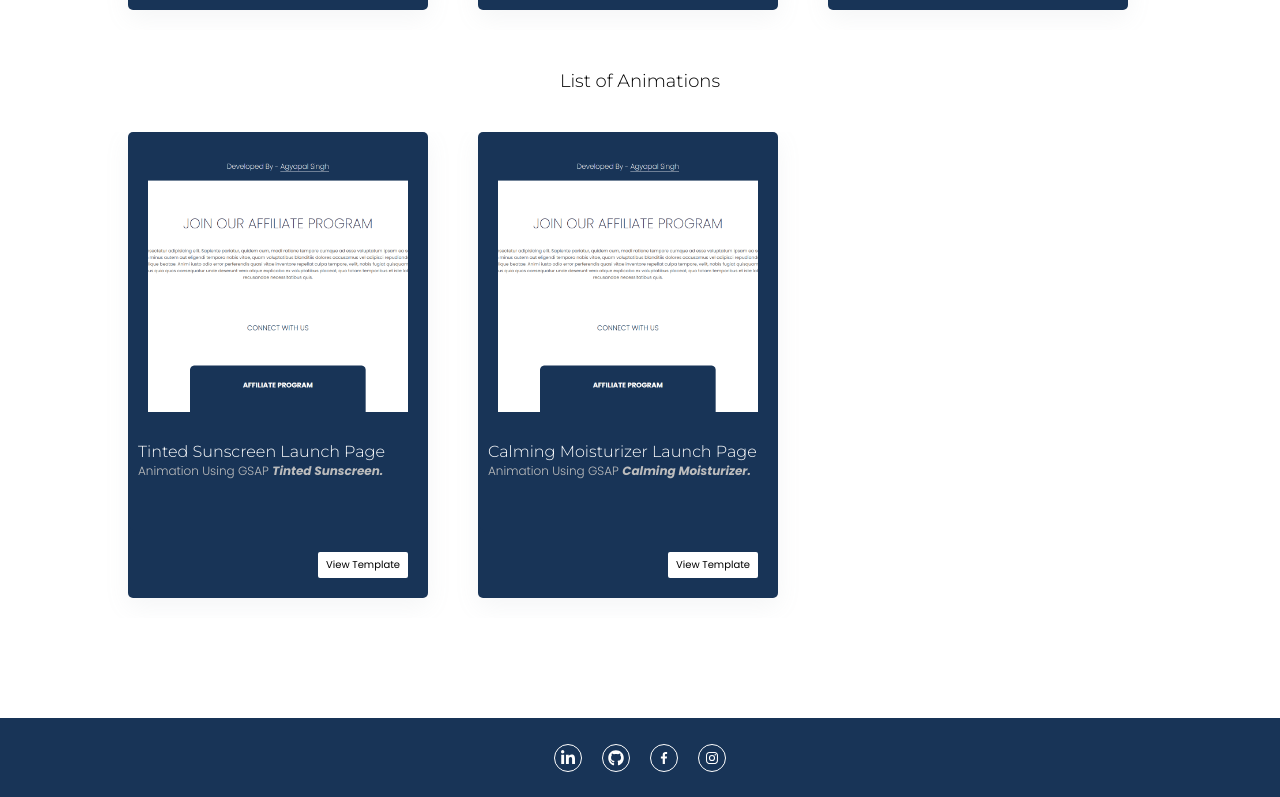
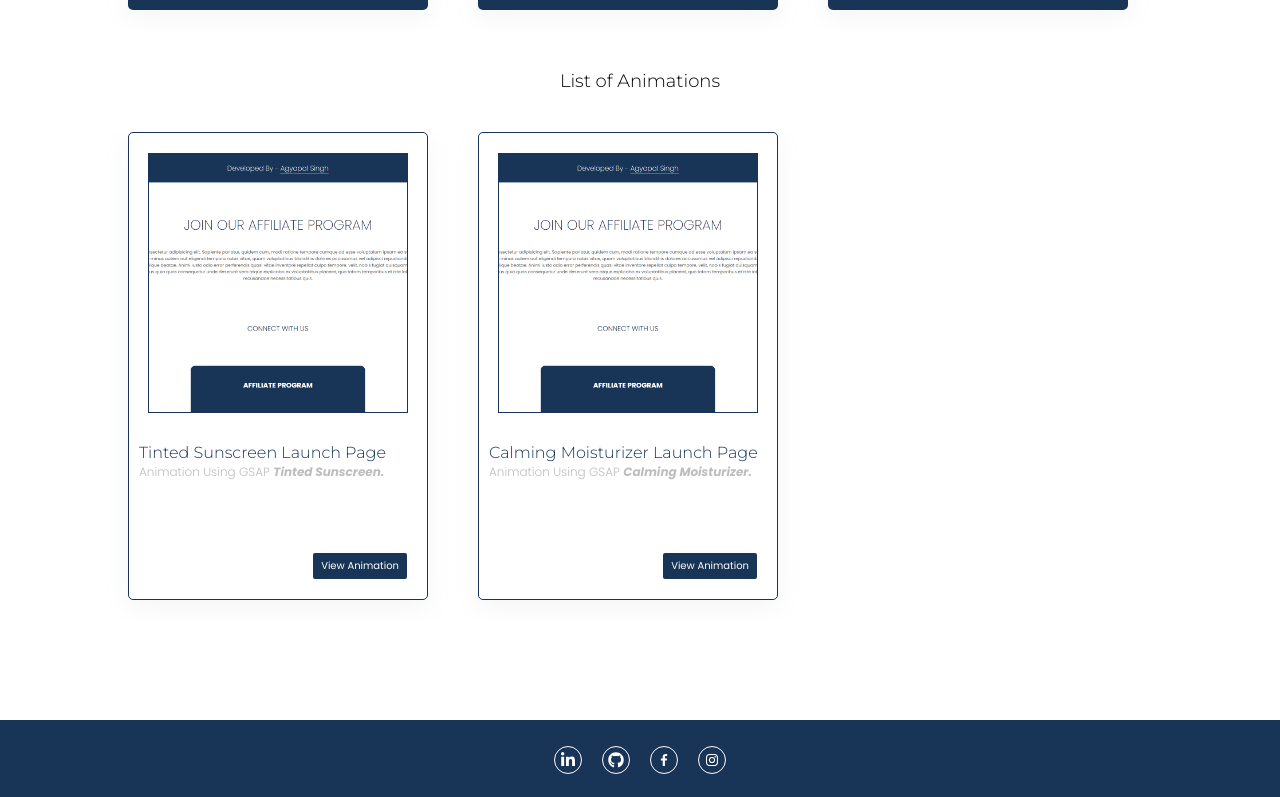
Before and after one commit to AgyapalSingh/React-Templates-Projects, a React (Vite) app: page / in a window 1280 px wide. Shown: the part 688-1485 px from the top of the page. Built offline with nearby package versions, Linux system fonts and the light colour scheme.

Commit message:
Card CSS Updated

```diff
--- a/src/Components/HomePage.jsx
+++ b/src/Components/HomePage.jsx
@@ -40,19 +40,19 @@ const HomePage = () => {
       </section>
 
 
-      <h1 className="ag-template-title">List of Animations</h1>
+      <h1 className="ag-animation-title">List of Animations</h1>
 
 
-      <section className="ag-template-section">
-        <div className="ag-template-card-container">
+      <section className="ag-animation-section">
+        <div className="ag-animation-card-container">
           {animationData.map((item, index) => (
-            <div className="ag-template-card" key={index}>
-              <div className="ag-template-card-image">
+            <div className="ag-animation-card" key={index}>
+              <div className="ag-animation-card-image">
                 {item.img && <img src={item.img} alt={item.title} />}
               </div>
 
-              <div className="ag-template-card-content">
-                <div className="ag-template-card-info">
+              <div className="ag-animation-card-content">
+                <div className="ag-animation-card-info">
                   <h1>{item.title}</h1>
                   <span>
                   {item["description"]}
@@ -64,9 +64,9 @@ const HomePage = () => {
                 </div>
               </div>
 
-              <div className="ag-template-card-btn">
+              <div className="ag-animation-card-btn">
                 <Link to={`/${item.linkTo}`}>
-                  <p>View Template</p>
+                  <p>View Animation</p>
                 </Link>
               </div>
             </div>
--- a/src/index.css
+++ b/src/index.css
@@ -284,3 +284,135 @@ footer {
   border-radius: 2px;
   font-family: var(--theme-font-fam-secondary);
 }
+
+
+
+
+
+
+
+
+
+
+
+
+
+
+.ag-animation-container {
+  display: flex;
+  flex-direction: column;
+  justify-content: center;
+  align-items: center;
+  margin-top: 130px;
+  margin-bottom: 100px;
+}
+
+.ag-animation-title {
+  font-size: 18px;
+  font-weight: 300;
+  font-family: var(--theme-font-fam-primary);
+  margin: 40px 0px;
+}
+
+.ag-animation-section {
+  width: 100%;
+  display: flex;
+  flex-direction: column;
+  justify-content: center;
+  align-items: center;
+}
+
+.ag-animation-card-container {
+  display: flex;
+  flex-wrap: wrap;
+  gap: 50px;
+}
+
+@media screen and (max-width: 1280px) {
+  .ag-animation-section {
+    justify-content: flex-start;
+    align-items: start;
+    padding: 0% 10%;
+    overflow-x: auto;
+    scroll-behavior: smooth;
+  }
+
+  .ag-animation-card-container {
+    display: flex;
+    flex-direction: row;
+    flex-wrap: nowrap;
+  }
+}
+
+.ag-animation-card {
+  display: flex;
+  flex-direction: column;
+  align-items: center;
+  width: 300px;
+  box-shadow: rgba(149, 157, 165, 0.1) 0px 8px 24px;
+  margin-bottom: 20px;
+  overflow: hidden;
+  border-radius: 5px;
+
+  background-color: var(--theme-color-primary);
+  border: 1px solid var(--theme-color-teritary);
+}
+
+.ag-animation-card-image {
+  height: 300px;
+  padding: 20px;
+  width: 300px;
+}
+
+.ag-animation-card-image img {
+  height: 260px;
+  width: 260px;
+  object-fit: cover;
+  border: 1px solid var(--theme-color-teritary);
+}
+
+.ag-animation-card-content {
+  display: flex;
+  color: var(--theme-color-teritary);
+  border-radius: 0px 0px 10px 10px;
+  padding: 10px;
+  height: 100px;
+  width: 100%;
+}
+
+.ag-animation-card-info {
+  width: 100%;
+}
+
+.ag-animation-card-info h1 {
+  font-size: 16px;
+  font-weight: 300;
+  font-family: var(--theme-font-fam-primary);
+  color: var(--theme-color-teritary);
+}
+
+.ag-animation-card-info span {
+  font-size: 12px;
+  font-weight: 300;
+  font-family: var(--theme-font-fam-secondary);
+  color: var(--theme-color-hover);
+}
+
+.ag-animation-card-btn {
+  width: 100%;
+  display: flex;
+  justify-content: flex-end;
+  padding: 20px 20px;
+}
+
+.ag-animation-card-btn p {
+  color: var(--theme-color-primary);
+  align-items: center;
+  font-size: 10px;
+  background-color: var(--theme-color-teritary);
+  outline: none;
+  border: none;
+  padding: 5px 8px;
+  border-radius: 2px;
+  font-family: var(--theme-font-fam-secondary);
+}
```
